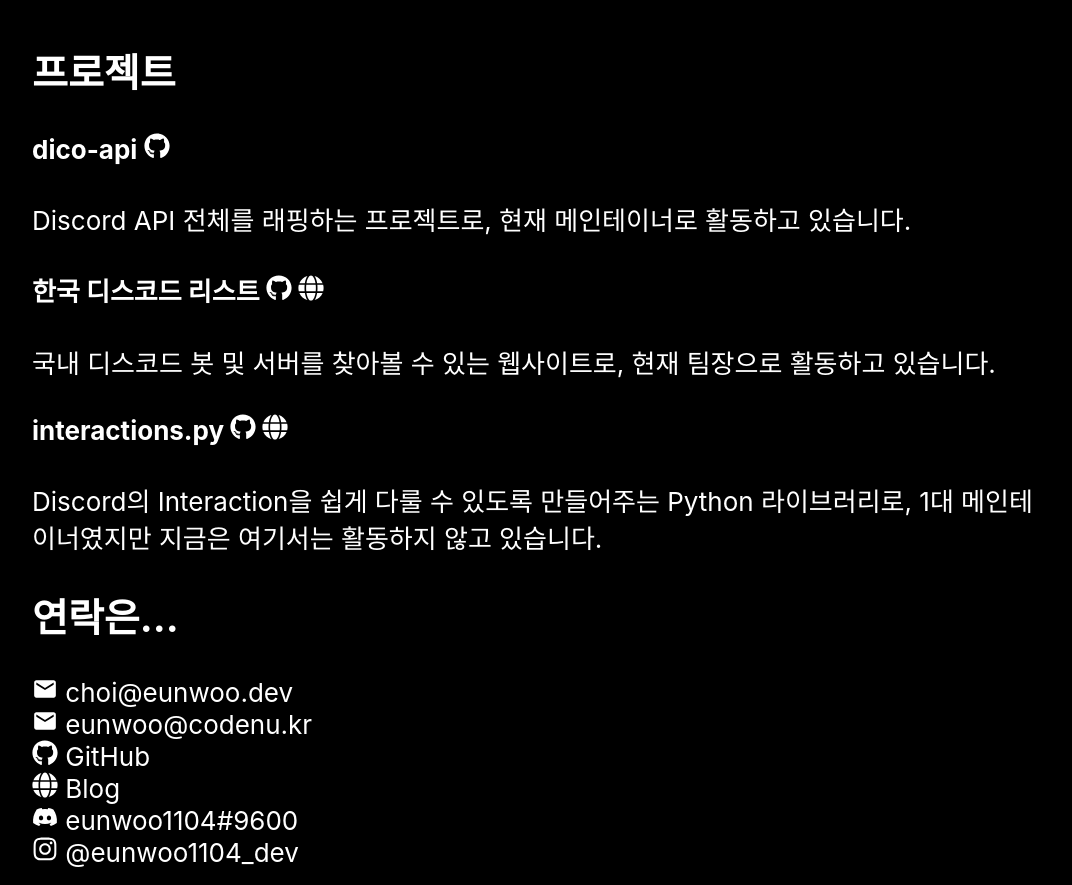
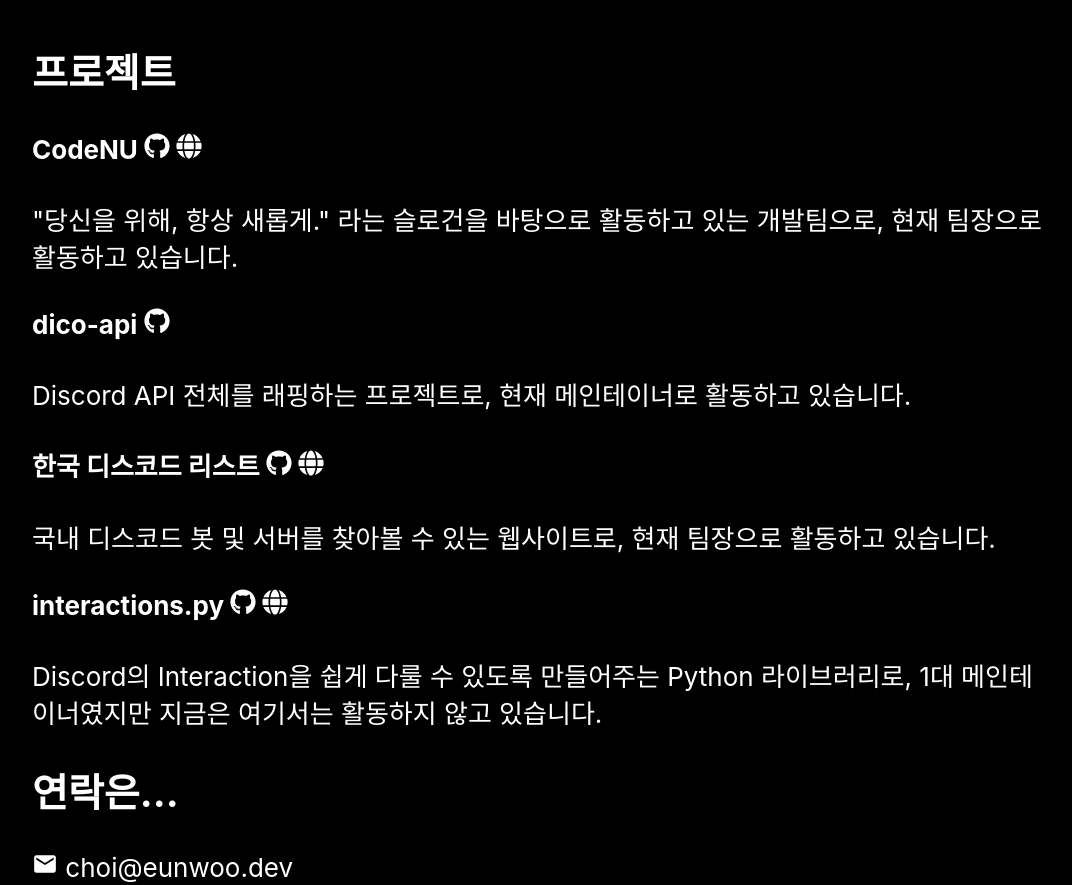
Before and after one commit to eunwoo1104/portfolio, a React (Create React App) app: page / in a window 1280 px wide. Shown: the part 1880-2765 px from the top of the page, without its empty margins (96-1168 px from the left). Built offline with nearby package versions, Linux system fonts and the light colour scheme.

Commit message:
feat: add CodeNU to projects

```diff
--- a/src/constants.tsx
+++ b/src/constants.tsx
@@ -87,6 +87,21 @@
 };
 export const projects: Array<project> = [
   {
+    name: "CodeNU",
+    url: [
+      {
+        id: "github",
+        value: "https://github.com/codenu",
+      },
+      {
+        id: "globe",
+        value: "https://codenu.github.io",
+      },
+    ],
+    description:
+      '"당신을 위해, 항상 새롭게." 라는 슬로건을 바탕으로 활동하고 있는 개발팀으로, 현재 팀장으로 활동하고 있습니다.',
+  },
+  {
     name: "dico-api",
     url: [
       {
```
